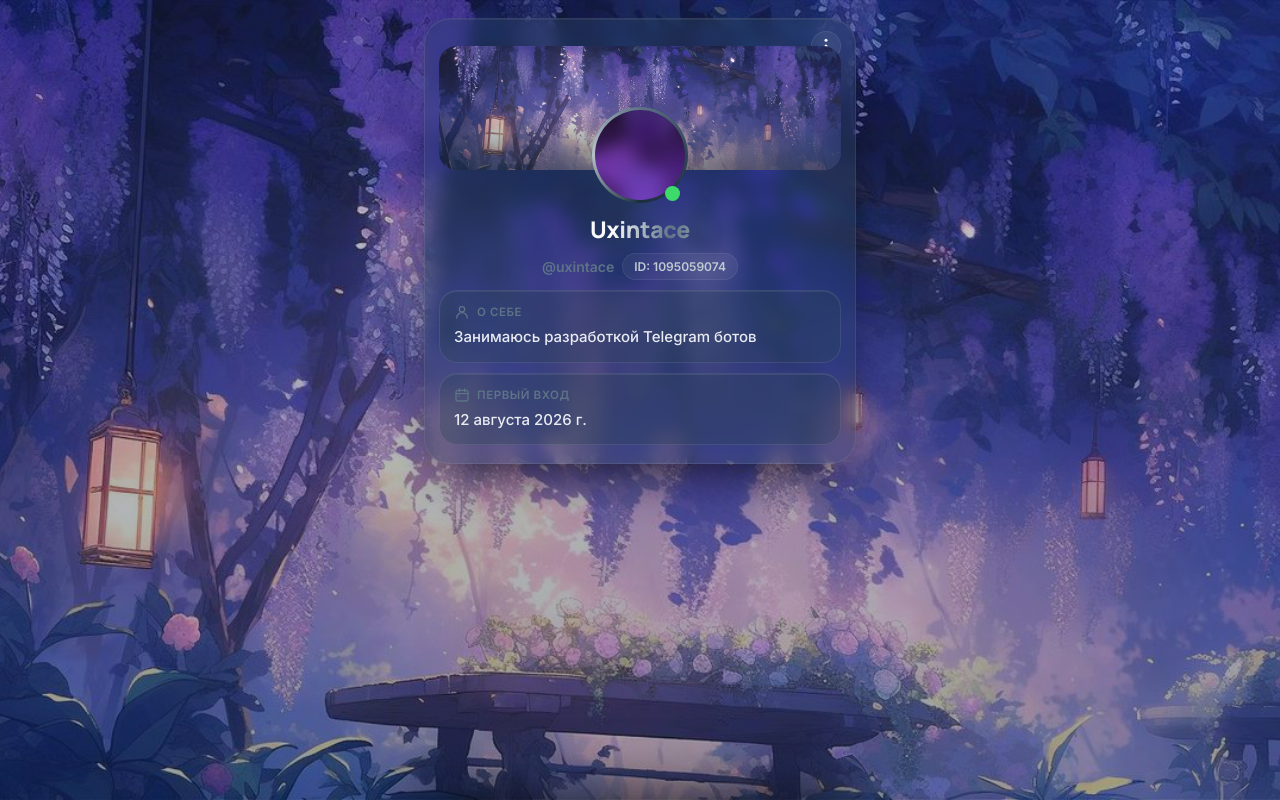
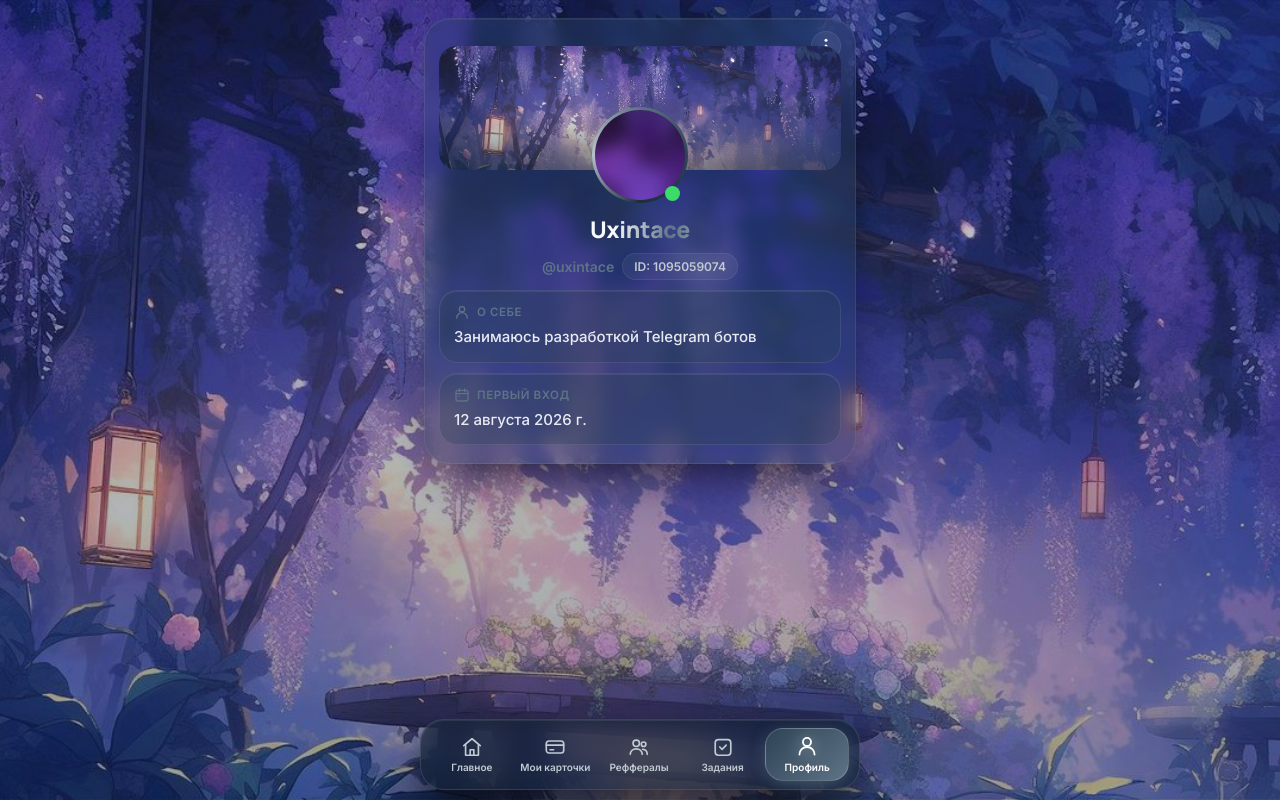
Before and after one commit to ivanwesternov15-design/rbxflare, a plain HTML site: page index.html in a window 1280 px wide. Drawn offline with Linux system fonts and the light colour scheme; no server answers.

Commit message:
add bottom nav bar: 5 buttons, hex colors, blur + animation

```diff
--- a/index.html
+++ b/index.html
@@ -88,6 +88,30 @@
   </div>
 </div>
 
+<!-- ============ НИЖНЯЯ НАВИГАЦИЯ ============ -->
+<nav class="bottom-nav" id="bottomNav">
+  <button class="nav-btn" data-view="main" aria-label="Главное">
+    <svg viewBox="0 0 24 24" fill="none" stroke="currentColor" stroke-width="1.8" stroke-linecap="round" stroke-linejoin="round"><path d="M3 10.5 12 3l9 7.5"/><path d="M5 9.5V21h14V9.5"/><path d="M10 21v-6h4v6"/></svg>
+    <span>Главное</span>
+  </button>
+  <button class="nav-btn" data-view="cards" aria-label="Мои карточки">
+    <svg viewBox="0 0 24 24" fill="none" stroke="currentColor" stroke-width="1.8" stroke-linecap="round" stroke-linejoin="round"><rect x="2.5" y="5.5" width="19" height="13" rx="3"/><path d="M2.5 10h19"/><path d="M6.5 15h4"/></svg>
+    <span>Мои карточки</span>
+  </button>
+  <button class="nav-btn" data-view="refs" aria-label="Реффералы">
+    <svg viewBox="0 0 24 24" fill="none" stroke="currentColor" stroke-width="1.8" stroke-linecap="round" stroke-linejoin="round"><circle cx="9" cy="8" r="3.5"/><path d="M2.5 20c0-3.6 2.9-6 6.5-6s6.5 2.4 6.5 6"/><circle cx="17" cy="9" r="2.5"/><path d="M16 14.5c2.6.3 5 2.1 5 5.5"/></svg>
+    <span>Реффералы</span>
+  </button>
+  <button class="nav-btn" data-view="tasks" aria-label="Задания">
+    <svg viewBox="0 0 24 24" fill="none" stroke="currentColor" stroke-width="1.8" stroke-linecap="round" stroke-linejoin="round"><rect x="3.5" y="4" width="17" height="17" rx="3.5"/><path d="M8.5 12l2.5 2.5 4.5-4.5"/></svg>
+    <span>Задания</span>
+  </button>
+  <button class="nav-btn active" data-view="profile" aria-label="Профиль">
+    <svg viewBox="0 0 24 24" fill="none" stroke="currentColor" stroke-width="1.8" stroke-linecap="round" stroke-linejoin="round"><circle cx="12" cy="8" r="4"/><path d="M4.5 20.5c0-4.2 3.4-7.5 7.5-7.5s7.5 3.3 7.5 7.5"/></svg>
+    <span>Профиль</span>
+  </button>
+</nav>
+
 <script src="script.js?v=430d279"></script>
 </body>
 </html>
--- a/script.js
+++ b/script.js
@@ -318,6 +318,17 @@
 sheetClose.addEventListener('click', closeSheet);
 backdrop.addEventListener('click', closeSheet);
 
+/* ---- нижняя навигация (пока работает только «Профиль») ---- */
+document.querySelectorAll('.nav-btn').forEach(btn => {
+  btn.addEventListener('click', () => {
+    document.querySelectorAll('.nav-btn').forEach(b => b.classList.remove('active'));
+    btn.classList.add('active');
+    if(btn.dataset.view === 'profile'){
+      window.scrollTo({ top: 0, behavior: 'smooth' });
+    }
+  });
+});
+
 /* ---- старт ---- */
 if(tg){
   document.documentElement.classList.add('tg-mode');
--- a/style.css
+++ b/style.css
@@ -68,7 +68,7 @@
     z-index:1;
     width:100%;
     max-width:460px;
-    padding:18px 14px 40px;
+    padding:18px 14px 120px;
   }
 
   /* =========================================================
@@ -527,6 +527,74 @@
   }
   .pulse{ animation:flashPulse .5s var(--ease); }
 
+  /* =========================================================
+     НИЖНЯЯ НАВИГАЦИЯ
+     ========================================================= */
+  .bottom-nav{
+    position:fixed;
+    left:50%;
+    transform:translateX(-50%);
+    bottom:calc(10px + env(safe-area-inset-bottom));
+    width:calc(100% - 24px);
+    max-width:440px;
+    z-index:20;
+    display:flex;
+    align-items:center;
+    justify-content:space-around;
+    gap:2px;
+    padding:8px 10px;
+    border-radius:24px;
+    background:rgba(17,33,45,.55);
+    border:1px solid rgba(94,116,134,.35);
+    backdrop-filter:blur(16px) saturate(1.4);
+    -webkit-backdrop-filter:blur(16px) saturate(1.4);
+    box-shadow:0 12px 32px -10px rgba(0,0,0,.7), inset 0 1px 0 rgba(255,255,255,.08);
+    animation:navIn .6s var(--ease) .5s both;
+  }
+  @keyframes navIn{
+    from{ opacity:0; transform:translateX(-50%) translateY(24px); }
+    to{ opacity:1; transform:translateX(-50%) translateY(0); }
+  }
+  .nav-btn{
+    position:relative;
+    flex:1;
+    display:flex;
+    flex-direction:column;
+    align-items:center;
+    gap:3px;
+    border:none;
+    background:transparent;
+    color:var(--text-dim);
+    font-family:var(--font-body);
+    font-size:10px;
+    font-weight:600;
+    padding:7px 2px;
+    border-radius:18px;
+    cursor:pointer;
+    transition:color .25s var(--ease), background .25s var(--ease), box-shadow .25s var(--ease);
+  }
+  .nav-btn svg{
+    width:22px; height:22px;
+    transition:transform .25s var(--ease), filter .25s var(--ease);
+  }
+  .nav-btn:active{ transform:scale(.88); }
+  .nav-btn.active{
+    color:#fff;
+    background:linear-gradient(135deg, var(--accent-2), var(--accent-1));
+    border:1px solid rgba(255,255,255,.18);
+    box-shadow:0 8px 22px -6px rgba(94,116,134,.65), 0 0 18px -4px rgba(94,116,134,.4);
+    animation:navPop .35s var(--ease);
+  }
+  .nav-btn.active svg{
+    transform:translateY(-1px) scale(1.1);
+    filter:drop-shadow(0 0 7px rgba(255,255,255,.55));
+  }
+  @keyframes navPop{
+    0%{ transform:scale(.82); }
+    60%{ transform:scale(1.06); }
+    100%{ transform:scale(1); }
+  }
+
   @media (prefers-reduced-motion: reduce){
     *{ animation-duration:.001ms !important; transition-duration:.001ms !important; }
   }
```
